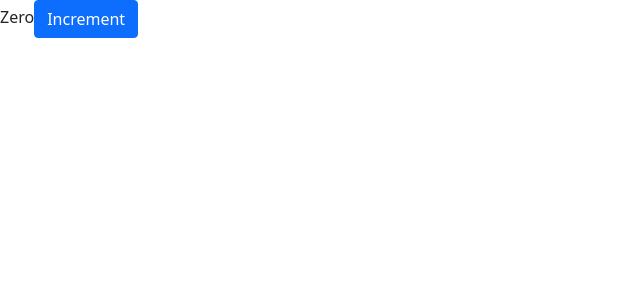
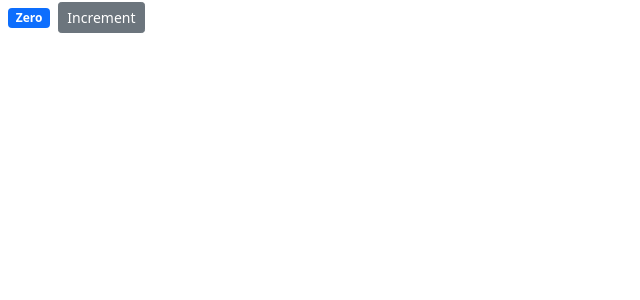
Before and after one commit to abbasi-naim/react-counter-app, a React (Create React App) app: page / in a window 1280 px wide. Shown: the top 300 px of the page, without its empty margins (0-640 px from the left). Built offline with nearby package versions, Linux system fonts and the light colour scheme.

Commit message:
import badge bootstrap in counter.js

```diff
--- a/src/components/counter.jsx
+++ b/src/components/counter.jsx
@@ -1,5 +1,6 @@
 import React, { Component } from "react";
 import Button from "react-bootstrap/Button";
+import { Badge } from "react-bootstrap";
 import "bootstrap/dist/css/bootstrap.min.css";
 
 class Counter extends Component {
@@ -8,10 +9,10 @@ class Counter extends Component {
   };
   render() {
     return (
-      <React.Fragment>
-        <span>{this.formatCount()}</span>
-        <Button variant="primary">Increment</Button>
-      </React.Fragment>
+      <div>
+        <Badge bg="primary m-2">{this.formatCount()}</Badge>
+        <Button variant="secondary btn-sm">Increment</Button>
+      </div>
     );
   }
 
```
